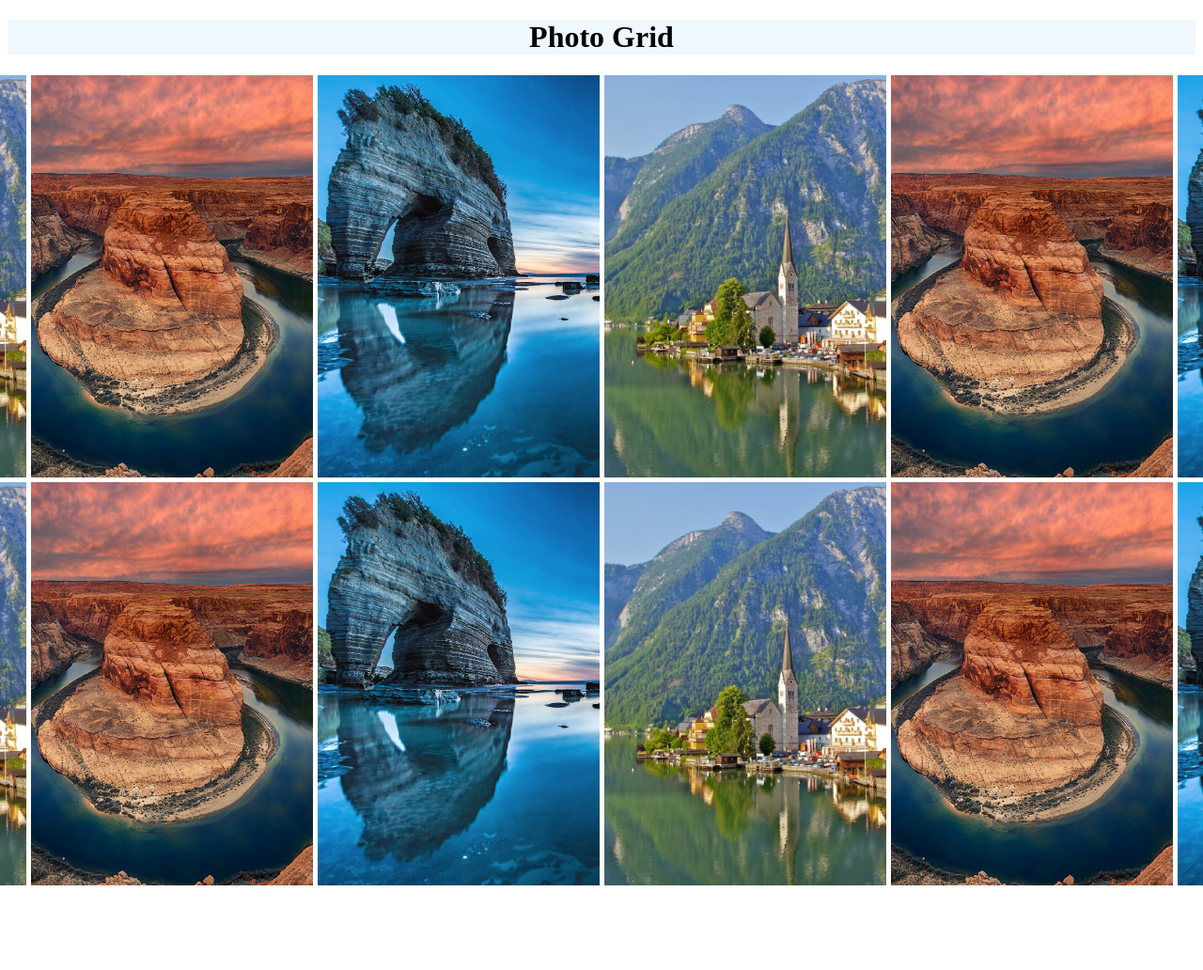
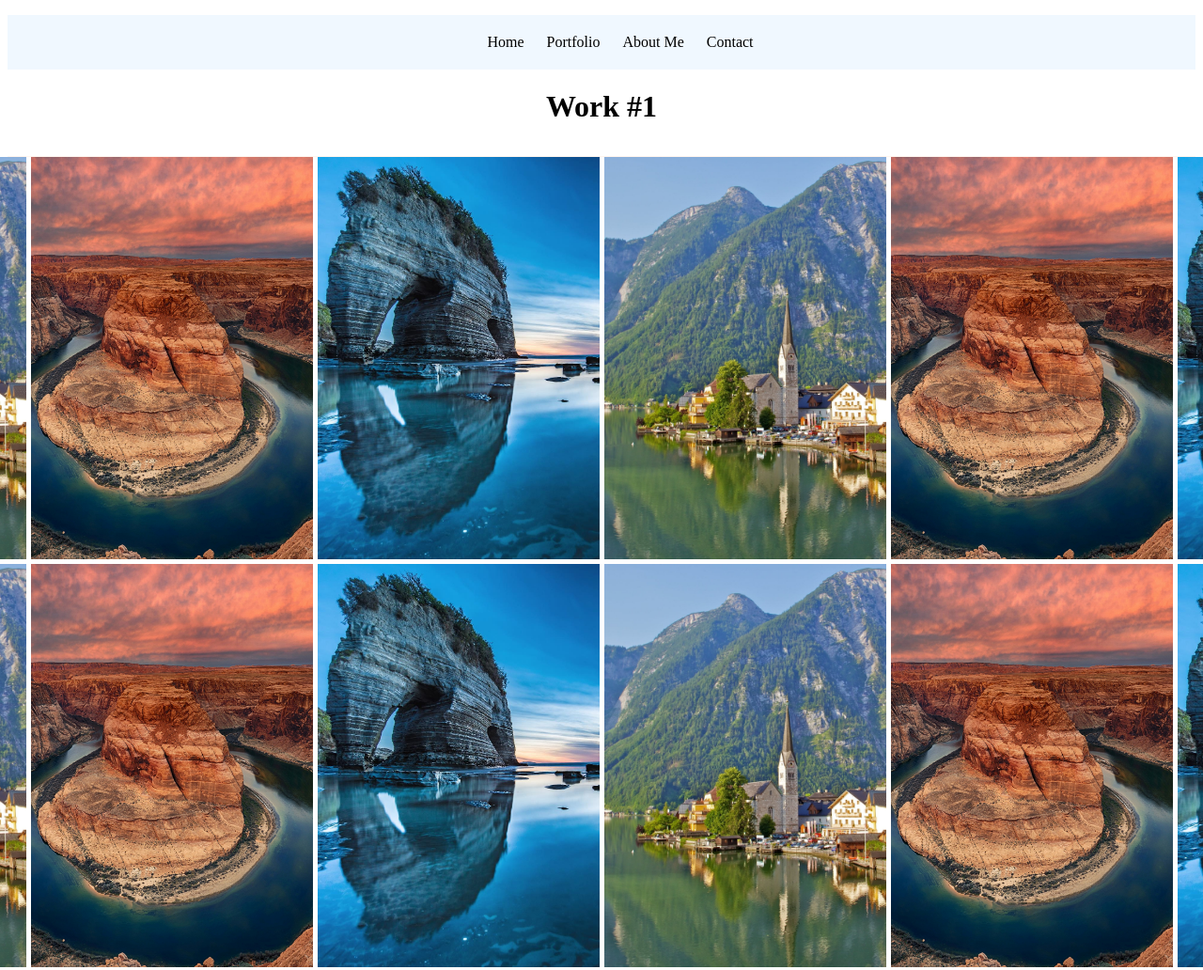
Before and after one commit to paydendyer/css-grids, a plain HTML site: page index.html in a window 1280 px wide. Shown: the top 1032 px of the page at 94% size. Before the commit the page ends 950 px from the top, so only its background shows below. Drawn offline with Linux system fonts and the light colour scheme.

Commit message:
Added ul for links and made it inline block so it displays horizontally. Added padding to space it

```diff
--- a/index.html
+++ b/index.html
@@ -8,9 +8,18 @@
     <link rel="stylesheet" href="styles.css" />
   </head>
   <body>
-    <div class="header">
-    <h1> Photo Grid</h1>
+    <header>
+    <div class="navigation">
+
+      <ul>
+        <li><a href="#"></a> Home</li>
+        <li><a href="#"></a> Portfolio</li>
+        <li><a href="#"></a> About Me</li>
+        <li><a href="#"></a> Contact</li>
+      </ul>
     </div>
+    <h1>Work #1</h1>
+  </header>
     <div class="container">
       <div class="vertical">
         <img src="images/image1.jpg" alt="landscape">
--- a/styles.css
+++ b/styles.css
@@ -1,6 +1,18 @@
-.header {
+header {
+  width: 100%;
+  height: 150px;
+  border-bottom: 1px solid seashell;
+  text-align: center;
+}
+.navigation {
   background-color: aliceblue;
-  text-align: center;
+}
+ul {
+  list-style-type: none;
+}
+li {
+  display: inline-block;
+  padding: 20px 10px;
 }
 .container {
   display: grid;
@@ -8,7 +20,6 @@
   grid-template-columns: 300px 300px 300px 300px 300px 300px;
   grid-template-rows: 150px 150px;
   grid-gap: 5px;
-  margin-top: 20px;
   justify-content: center;
 }
 .container img {
```
